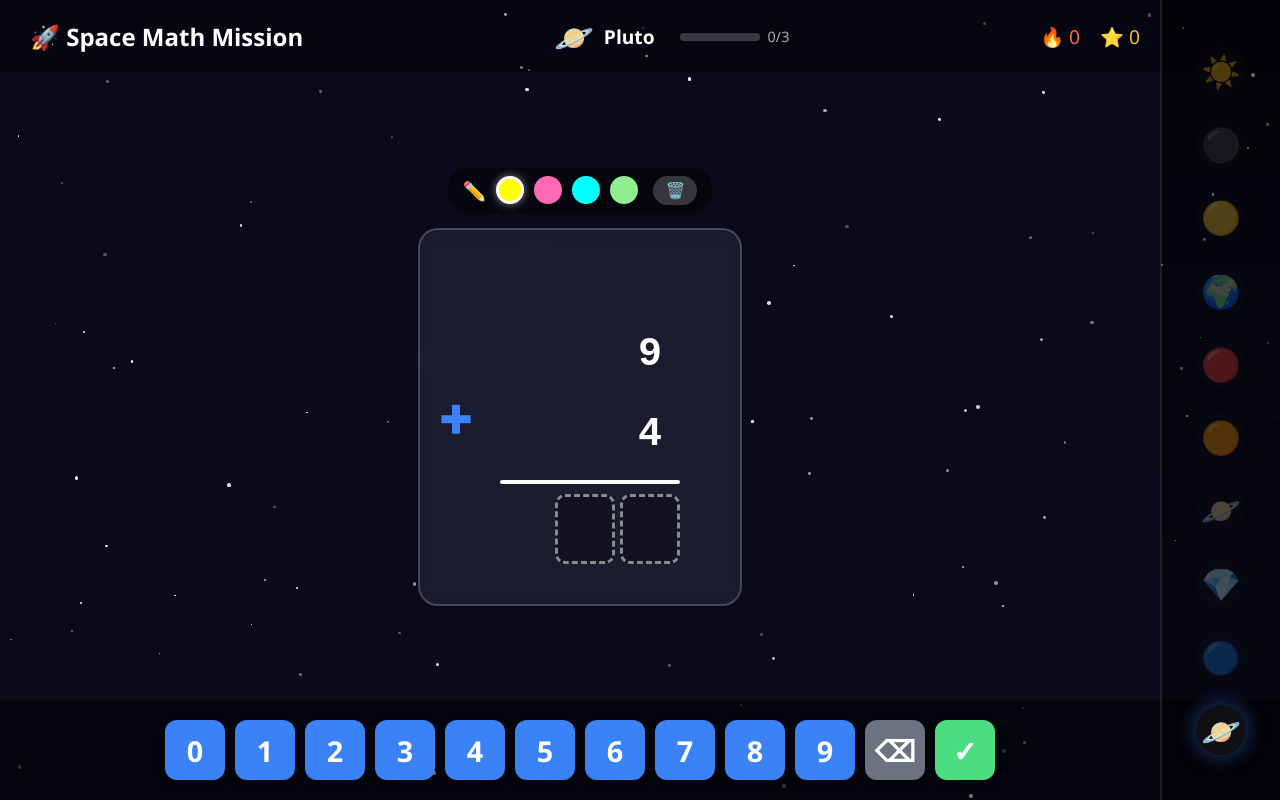
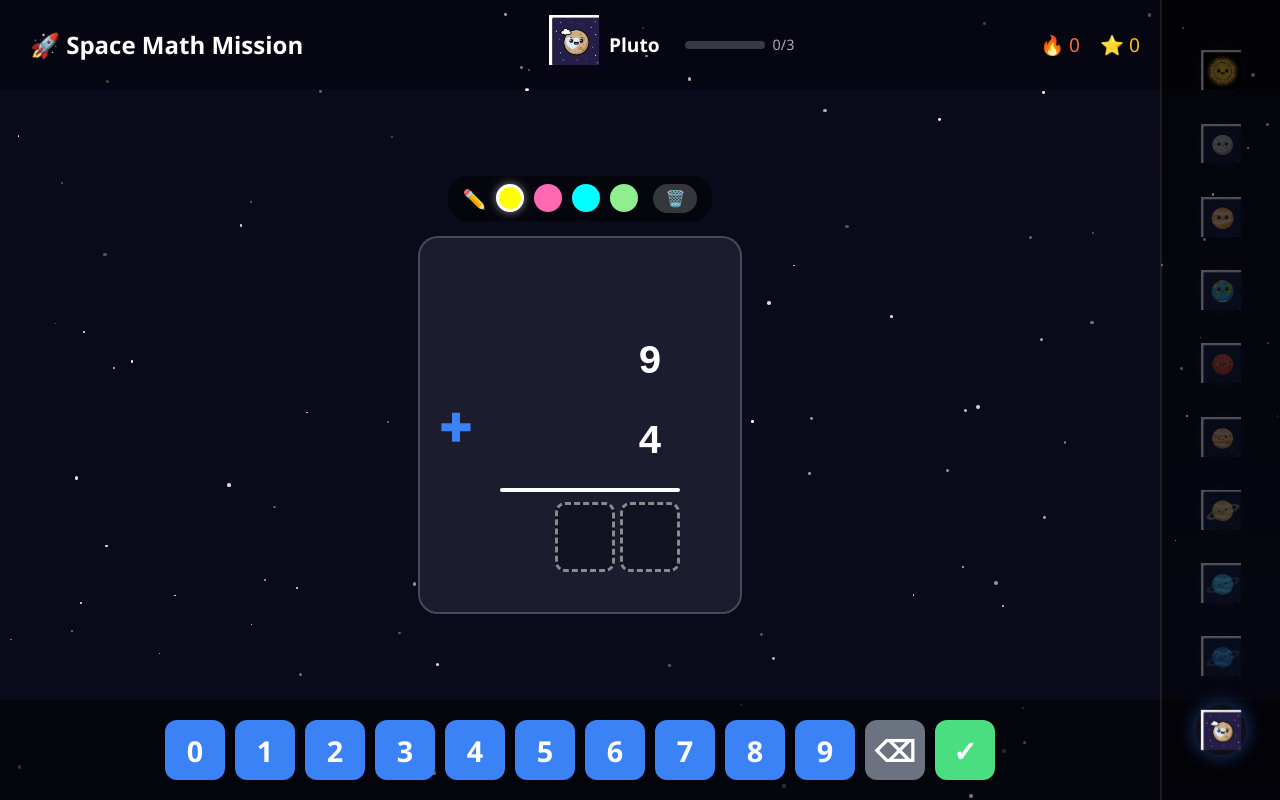
Before and after one commit to abottimer/space-math, a plain HTML site: page index.html in a window 1280 px wide. Both pictures are taken after a click on the button "🚀 Launch Mission!". Drawn offline with Linux system fonts and the light colour scheme.

Commit message:
Add cute cartoon planet images generated with Gemini AI
- Added 10 custom planet/sun images with cute kawaii-style faces
- Images: Pluto, Neptune, Uranus, Saturn, Jupiter, Mars, Earth, Venus, Mercury, Sun
- Sun has epic boss vibes with glowing corona
- Updated game.js to use real images instead of emoji
- Added CSS for planet image sizing

```diff
--- a/game.js
+++ b/game.js
@@ -6,6 +6,7 @@ const PLANETS = [
     {
         name: 'Pluto',
         emoji: '🪐',
+        image: 'assets/planets/pluto.png',
         difficulty: 'single',
         maxNum: 9,
         fact: "Pluto is smaller than Earth's Moon! It was discovered in 1930."
@@ -13,6 +14,7 @@ const PLANETS = [
     {
         name: 'Neptune',
         emoji: '🔵',
+        image: 'assets/planets/neptune.png',
         difficulty: 'single',
         maxNum: 9,
         fact: "Neptune has the strongest winds in the solar system — up to 1,200 mph!"
@@ -20,6 +22,7 @@ const PLANETS = [
     {
         name: 'Uranus',
         emoji: '💎',
+        image: 'assets/planets/uranus.png',
         difficulty: 'double',
         maxNum: 99,
         fact: "Uranus rotates on its side like a rolling ball! It's the only planet that does this."
@@ -27,6 +30,7 @@ const PLANETS = [
     {
         name: 'Saturn',
         emoji: '🪐',
+        image: 'assets/planets/saturn.png',
         difficulty: 'double',
         maxNum: 99,
         fact: "Saturn's rings are made of ice and rock. You could fit 764 Earths inside Saturn!"
@@ -34,6 +38,7 @@ const PLANETS = [
     {
         name: 'Jupiter',
         emoji: '🟠',
+        image: 'assets/planets/jupiter.png',
         difficulty: 'triple',
         maxNum: 999,
         fact: "Jupiter is so big that all the other planets could fit inside it! It has 95 moons."
@@ -41,6 +46,7 @@ const PLANETS = [
     {
         name: 'Mars',
         emoji: '🔴',
+        image: 'assets/planets/mars.png',
         difficulty: 'triple',
         maxNum: 999,
         fact: "Mars has the tallest volcano in the solar system — Olympus Mons is 3x taller than Mt. Everest!"
@@ -48,6 +54,7 @@ const PLANETS = [
     {
         name: 'Earth',
         emoji: '🌍',
+        image: 'assets/planets/earth.png',
         difficulty: 'triple',
         maxNum: 999,
         fact: "You're passing by home! Earth is the only planet we know has life."
@@ -55,6 +62,7 @@ const PLANETS = [
     {
         name: 'Venus',
         emoji: '🟡',
+        image: 'assets/planets/venus.png',
         difficulty: 'quad',
         maxNum: 9999,
         fact: "A day on Venus is longer than its year! It spins very, very slowly."
@@ -62,6 +70,7 @@ const PLANETS = [
     {
         name: 'Mercury',
         emoji: '⚫',
+        image: 'assets/planets/mercury.png',
         difficulty: 'quad',
         maxNum: 9999,
         fact: "Mercury is the fastest planet — it zooms around the Sun in just 88 Earth days!"
@@ -69,6 +78,7 @@ const PLANETS = [
     {
         name: 'Sun',
         emoji: '☀️',
+        image: 'assets/planets/sun.png',
         difficulty: 'boss',
         maxNum: 99999,
         fact: "🏆 BOSS DEFEATED! You conquered the Sun! It's so big that 1.3 million Earths could fit inside!"
@@ -394,7 +404,7 @@ function renderPlanetTracker() {
         let classes = 'planet';
         if (i < gameState.currentPlanetIndex) classes += ' reached';
         if (i === gameState.currentPlanetIndex) classes += ' current';
-        return `<span class="${classes}" title="${planet.name}" data-index="${i}">${planet.emoji}</span>`;
+        return `<span class="${classes}" title="${planet.name}" data-index="${i}"><img src="${planet.image}" alt="${planet.name}"></span>`;
     }).join('');
 }
 
@@ -634,7 +644,7 @@ function showFeedback(emoji, text, success) {
 
 // Show planet fact
 function showPlanetFact(planet) {
-    elements.planetFactEmoji.textContent = planet.emoji;
+    elements.planetFactEmoji.innerHTML = `<img src="${planet.image}" alt="${planet.name}">`;
     elements.planetFactTitle.textContent = `Welcome to ${planet.name}!`;
     elements.planetFactText.textContent = planet.fact;
     elements.planetFact.classList.remove('hidden');
@@ -693,7 +703,7 @@ function advancePlanet() {
 // Update current planet display
 function updateCurrentPlanet() {
     const planet = PLANETS[gameState.currentPlanetIndex];
-    elements.currentPlanetEmoji.textContent = planet.emoji;
+    elements.currentPlanetEmoji.innerHTML = `<img src="${planet.image}" alt="${planet.name}">`;
     elements.currentPlanetName.textContent = planet.name;
 }
 
--- a/styles.css
+++ b/styles.css
@@ -80,6 +80,12 @@ body {
 
 #current-planet-emoji {
     font-size: 2rem;
+}
+
+#current-planet-emoji img {
+    width: 50px;
+    height: 50px;
+    object-fit: contain;
 }
 
 #current-planet-name {
```
Also changed, not shown: assets/planets/earth.png (added), assets/planets/jupiter.png (added), assets/planets/mars.png (added), assets/planets/mercury.png (added), assets/planets/neptune.png (added), assets/planets/pluto.png (added), assets/planets/saturn.png (added), assets/planets/sun.png (added), assets/planets/uranus.png (added), assets/planets/venus.png (added).
